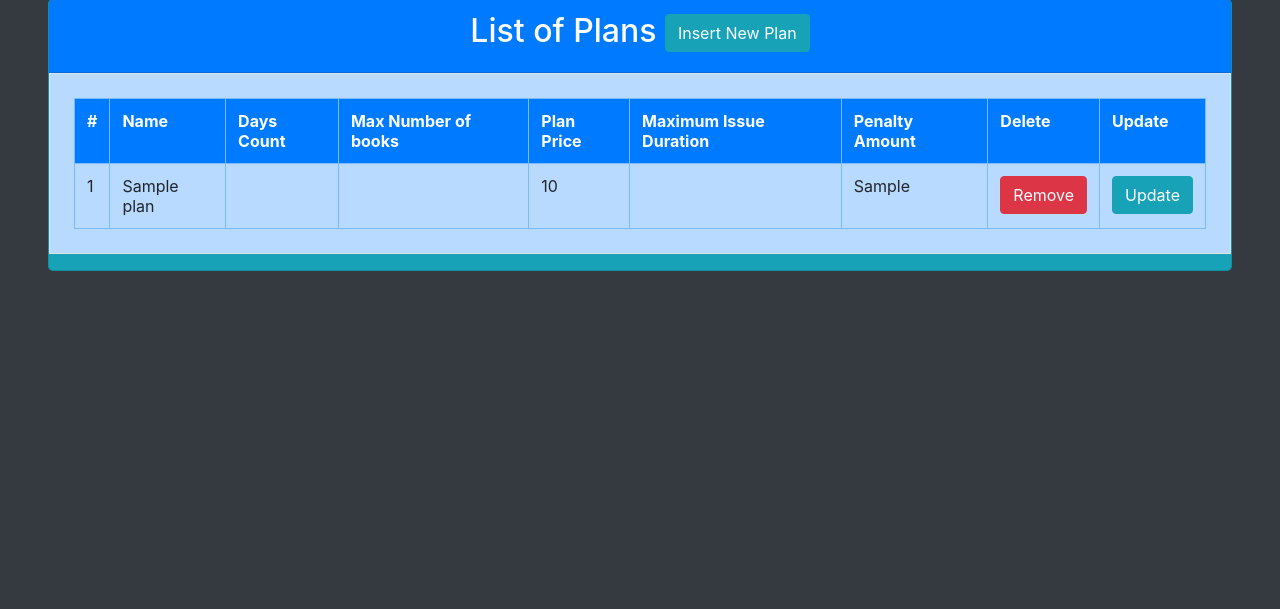
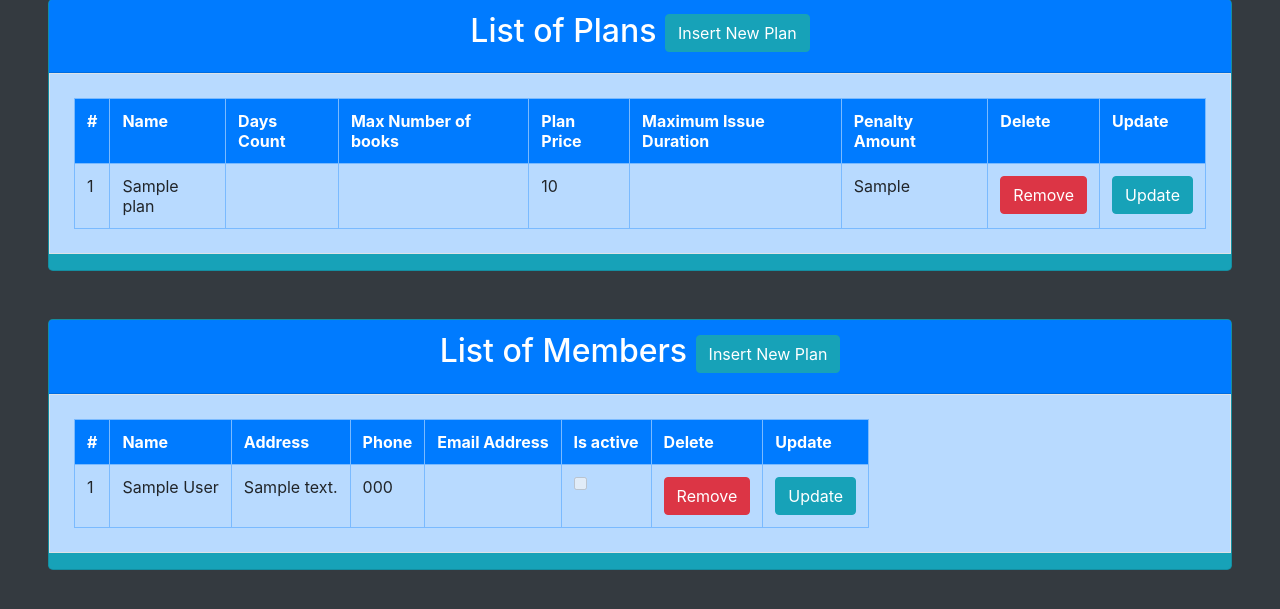
Before and after one commit to dhirenjaypal/library-management, a PHP site: page /viewData.php in a window 1280 px wide. Shown: the part 49-658 px from the top of the page. Run offline with PHP 8.4, Linux system fonts and the light colour scheme; tables that the repository leaves empty or names only in its code hold one stand-in row (values such as "Sample post"); data that the repository does not hold is empty.

Commit message:
List of members table added

```diff
--- a/Database.php
+++ b/Database.php
@@ -8,6 +8,9 @@ class Database{
     }
     public static function query($query){
         return mysqli_query(Database::getConnection(),$query);
+    }
+	public static function selectall($table){
+        return mysqli_query(Database::getConnection(),"select * from $table;");
     }
 }
 
@@ -23,4 +26,16 @@ class Plans{
     }
 }
 
+class Members{
+	public static function insert($name, $address, $phone, $emailAddress, $isActive){
+        return mysqli_query(Database::getConnection(),"insert into members (name, address, phone, emailAddress, isActive) values('$name','$address','$phone','$emailAddress','$isActive')");
+    }
+	public static function delete($id){
+        return mysqli_query(Database::getConnection(),"delete from members where id=$id");
+    }
+	public static function update($id, $name, $address, $phone, $emailAddress, $isActive){
+        return mysqli_query(Database::getConnection(),"update members set name='$name', address=$address, phone=$phone, emailAddress=$emailAddress, isActive=$isActive where id=$id");
+    }
+}
+
 ?>
--- a/viewData.php
+++ b/viewData.php
@@ -17,17 +17,18 @@
 <?php
 if(!class_exists('Database') and !class_exists('Plans'))
 	require("./Database.php");
+use dboperations\helper\Database as db;
 use dboperations\helper\Plans as plans;
-use dboperations\helper\Database as db;
+use dboperations\helper\Members as users;
 
-if(isset($_GET["op"])){
-	if($_GET["op"]=="remove");
+if(isset($_GET["type"])){
+	if($_GET["type"]=="plan"){
 	$result=plans::delete($_GET["id"]);
-	if(!$result){
+	if(!$result)
 		echo "Something went wrong";
 	}
 }
-    $result=db::query("select * from plans");
+    $result=db::selectall("plans");
     echo "<table class='table table-bordered table-primary table-responsive p-4'>";
     echo //"<caption class='text-white'>List of plans</caption>
 			"<tr class='bg-primary text-white'>
@@ -52,12 +53,64 @@ if(isset($_GET["op"])){
     			<td>".$row['amount']."</td>
     			<td>".$row['maxIssueDuration']."</td>
     			<td>".$row['penalty']."</td>
-    			<td><a class='btn btn-danger' href='./viewData.php?op=remove&id=".$row['id']."'>Remove</a></td>
+    			<td><a class='btn btn-danger' href='./viewData.php?type=plan&id=".$row['id']."'>Remove</a></td>
     			<td><a class='btn btn-info' href='./updatePlans.php?id=".$row['id']."'>Update</a></td>
     		   </tr>";
     }
     echo "</table>";
 ?>
 </div>
+
+
+<!-- Table for members  -->
+<div class="card bg-info rounded-lg m-5">
+<div class="card-header bg-primary text-white text-center">
+<h2>List of Members</h>
+<a class="btn btn-info" href='./createPlans.php' >Insert New Plan</a>
+</div>
+<?php
+
+if(isset($_GET["type"])){
+	if($_GET["type"]=="user");{
+		$result=users::delete($_GET["id"]);
+	if(!$result)
+		echo "Something went wrong";
+	}
+}
+$result=db::selectall("members");
+echo "<table class='table table-bordered table-primary table-responsive p-4'>";
+echo //"<caption class='text-white'>List of plans</caption>
+"<tr class='bg-primary text-white'>
+<th>#</th>
+<th>Name</th>
+<th>Address</th>
+<th>Phone</th>
+<th>Email Address</th>
+<th>Is active</th>
+<th>Delete</th>
+<th>Update</th>
+</tr>";
+$i=0;
+while($row=mysqli_fetch_assoc($result)){
+	$i=$i+1;
+	echo "<tr>
+	<td>".$i."</td>
+	<td>".$row['name']."</td>
+	<td>".$row['address']."</td>
+	<td>".$row['phone']."</td>
+	<td>".$row['emailAddress']."</td>
+	<td>";
+	if($row['isActive']=='YES')
+		echo "<input type='checkbox' checked disabled>";
+	else
+		echo "<input type='checkbox' disabled>";
+	echo "</td>
+	<td><a class='btn btn-danger' href='./viewData.php?type=user&id=".$row['id']."'>Remove</a></td>
+	<td><a class='btn btn-info' href='./updatePlans.php?id=".$row['id']."'>Update</a></td>
+	</tr>";
+}
+echo "</table>";
+?>
+</div>
 </body>
 </html>
```
Also changed, not shown: 1 other file.
